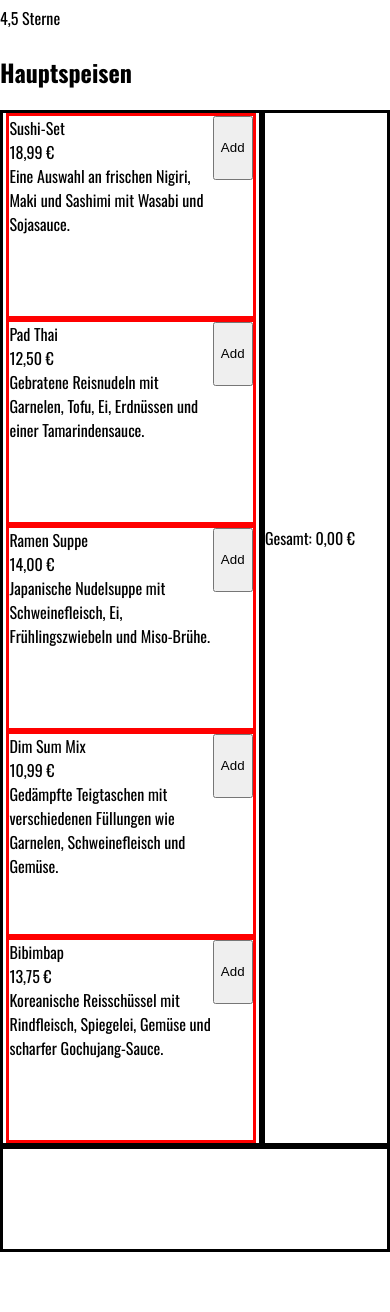
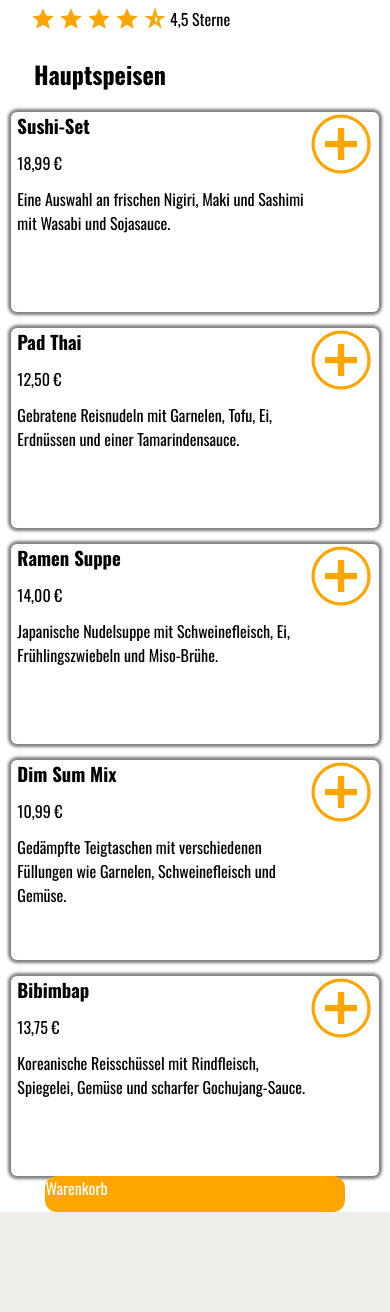
Before and after one commit to FrontendWookiee187/BestellApp, a plain HTML site: page index.html in a window 390 px wide. Shown: the part 684-1996 px from the top of the page. Before the commit the page ends 1936 px from the top, so only its background shows below. Drawn offline with Linux system fonts and the light colour scheme.

Commit message:
additional changes

```diff
--- a/index.html
+++ b/index.html
@@ -32,7 +32,13 @@
       </div>
 
       <h1>Daniels Asia Restaurant</h1>
-      <div class="ratings">4,5 Sterne</div>
+      <div class="ratings">
+        <img src="assets/img/star.png" alt="">
+        <img src="assets/img/star.png" alt="">
+        <img src="assets/img/star.png" alt="">
+        <img src="assets/img/star.png" alt="">
+        <img src="assets/img/star_rate_half.png" alt="">
+        4,5 Sterne</div>
       <h2>Hauptspeisen</h2>
 
       <div id="content-wrapper" class="content-wrapper">
@@ -43,6 +49,9 @@
           </div>
         </div>
         <div id="dishes-container" class="dishes-container"></div>
+        <div class="responsiveBtn">
+          <span>Warenkorb</span>
+        </div>
       </div>
     </div>
 
--- a/scripts/template.js
+++ b/scripts/template.js
@@ -2,10 +2,10 @@ function dishesGallery(i){
 
     return /*html*/`
     <div id="dish${i + 1}" class="dish">
-        <button id="addMeal${i}" class="addMeal" onclick="addMealtoCart(${i})">Add</button>
+        <button id="addMeal${i}" class="addMeal" onclick="addMealtoCart(${i})" ><img src="assets/img/plus_icon_circle_transparent.png" alt=""></button>
         <div id="Properties${i}" class="Properties">
 
-        <div id="dishName${i}" class="dishName">${meals[i].name}</div>
+        <div id="dishName${i}" class="dishName"><h3>${meals[i].name}</h3></div>
         <div id="dishPrice${i}" class="dishName">${meals[i].price.toLocaleString("de-DE", {style: 'currency', currency: 'EUR'})}</div>
         <div id="dishDescription${i}" class="dishName">${meals[i].description}</div>
 
@@ -23,11 +23,11 @@ function orderedMealsTemplate(cartItems){
         cart +=  /*html*/`
         <div id="meal${i}" class="meal">
 
-            <button id="increase${i}" class="inDecrease" onclick="increase(${i})">+</button>
+            <button id="increase${i}" class="inDecrease" onclick="increase(${i})"><img src="assets/img/plus_icon_transparent.png" alt=""></button>
 
             <div id="amountCounter${i}" class="amountCounter">${cartItems[i].amount}x</div>
 
-            <button id="decrease${i}" class="inDecrease" onclick="decrease(${i})">-</button>
+            <button id="decrease${i}" class="inDecrease" onclick="decrease(${i})"><img src="assets/img/minus_icon_transparent.png" alt=""></button>
 
             <div id="orderedMealWrapper" class="orderedMealWrapper">
 
@@ -36,7 +36,7 @@ function orderedMealsTemplate(cartItems){
 
             </div>
 
-            <button id="delteDish${i}" onclick="(deleteItem(${i}))">Delete</button>
+            <button id="delteDish${i}" onclick="(deleteItem(${i}))" class="deleteBTN"><img src="assets/img/delete_forever_.png" alt=""></button>
 
             </div>     `
             }
--- a/style.css
+++ b/style.css
@@ -48,6 +48,8 @@ header img{
   background-repeat: no-repeat;
   background-size: contain;
 
+
+
   margin-top: -60px;
 }
 
@@ -65,30 +67,40 @@ header img{
 
   display: flex;
   flex-direction: row-reverse;
+
+  margin-left: 8px;
+    margin-right: 8px;
 }
 
 .dishes-container {
   min-height: calc(100vh - 200px);
   min-width: calc(100% - 300px);
 
-  border-style: solid;
+
 
   display: flex;
   flex-direction: column;
   justify-content: center;
   align-items: center;
+
+  gap: 16px;
+
+
 }
 
 .dish {
   width: 95%;
   height: 200px;
 
-  border-style: solid;
-  border-color: red;
+  box-shadow: 0px 0px 3px 3px rgba(0, 0, 0, 0.5);
 
   display: flex;
     flex-direction: row-reverse;
     justify-content: space-between;
+
+    border-radius: 6px;
+    padding-left: 6px;
+    padding-right: 6px;
 }
 
 .addMeal{
@@ -97,16 +109,13 @@ header img{
     cursor: pointer;
 }
 
-.cart-container {
-  min-height: calc(100vh - 200px);
-  width: 300px;
-  border-style: solid;
-}
+
 
 footer {
   max-width: 1920px;
   height: 100px;
-  border-style: solid;
+
+  background-color: rgb(239, 237, 234);
 }
 
 .meal{
@@ -116,3 +125,69 @@ footer {
       align-items: center;
 
 }
+
+.addMeal {
+
+  display: contents;
+
+
+}
+
+.addMeal img{
+
+  width: 64px;
+  height: 64px;
+
+
+}
+
+.ratings {
+
+  display: flex;
+  align-items: center;
+
+  gap: 2px;
+  margin-left: 30px;
+}
+
+.ratings img{
+
+  width: 26px;
+  height: 26px;
+
+
+}
+
+.Properties{
+  display: flex  ;
+  flex-direction: column;
+  gap: 12px;
+
+}
+
+h3 {
+
+  margin: 0;
+}
+
+h2{
+  margin-left: 34px;
+}
+
+h1{
+
+  margin-left: 34px;
+}
+
+.responsiveBtn{
+    display: none;
+    background-color: rgb(255, 165, 0);
+    width: 80%;
+    height: 36px;
+    color: white;
+    display: flex;
+    align-items: center;
+    justify-content: center;
+    border-radius: 12px;
+
+}
--- a/styles/basket.css
+++ b/styles/basket.css
@@ -1,6 +1,8 @@
 .order{
     width: 100%;
     height: 100vh;
+
+
 
     position: sticky;
     top: 0;
@@ -22,4 +24,67 @@
 
     width: 100%;
     height: 100px;
+    margin-left: 8px;
 }
+
+.inDecrease {
+
+    display: contents;
+    cursor: pointer;
+
+
+  }
+
+  .inDecrease img{
+
+    width: 32px;
+    height: 32px;
+
+
+  }
+
+  .deleteBTN {
+
+    display: contents;
+    cursor: pointer;
+
+
+  }
+
+  .deleteBTN img{
+
+    width: 32px;
+    height: 32px;
+
+
+  }
+
+  .cart-container {
+    min-height: calc(100vh - 200px);
+    width: 300px;
+
+    box-shadow: 0px 0px 3px 3px rgba(0, 0, 0, 0.5);
+  }
+
+  @media(max-width: 800px){
+
+    .cart-container {
+
+        display: none;
+    }
+
+    .content-wrapper {
+
+        justify-content: center;
+        justify-content: center;
+        flex-direction: column;
+        align-items: center;
+    }
+
+    .responsiveBtn{
+        display: block;
+      }
+
+
+
+  }
```
Also changed, not shown: assets/img/delete_forever_.png (added), assets/img/minus_icon_transparent.png (added), assets/img/plus_icon_circle_transparent.png (added), assets/img/plus_icon_transparent.png (added), assets/img/star.png (added), assets/img/star_rate_half.png (added).
